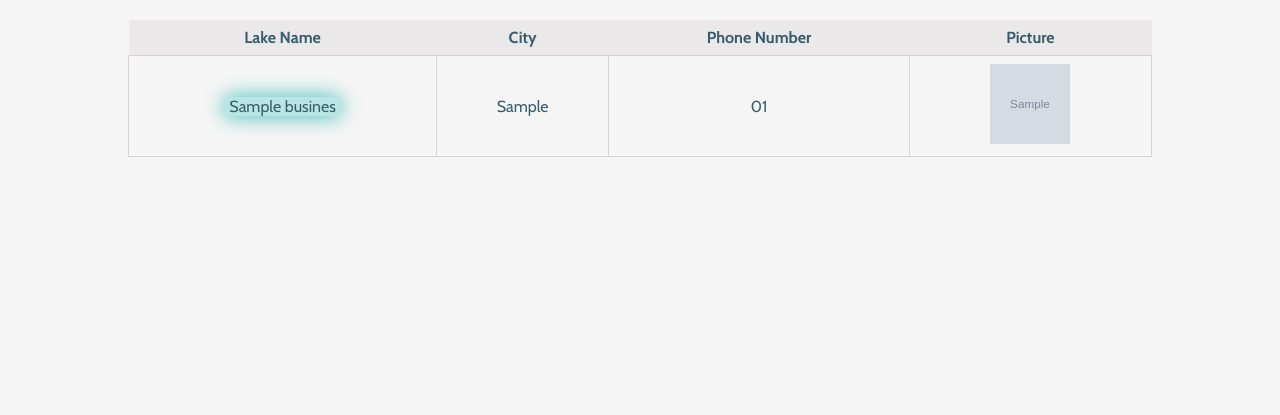
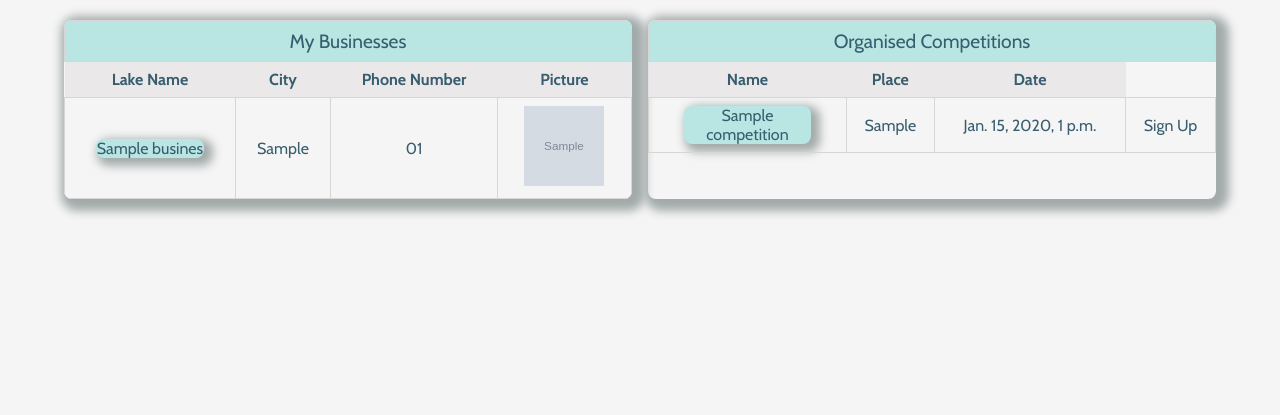
Before and after one commit to A-Dinkov/FishingPortal, a Django app: page /business/private/ in a window 1280 px wide. Shown: the part 90-505 px from the top of the page. Run offline with Django 5.2, Linux system fonts and the light colour scheme; the first user in the database is signed in; tables that the repository leaves empty hold one stand-in row (Sample ...); some libraries are stand-ins or nearby versions.

Commit message:
Working on competition model and fixing some additional stuff on the business model

```diff
--- a/FishingPortal/business/urls.py
+++ b/FishingPortal/business/urls.py
@@ -1,10 +1,11 @@
 from django.urls import path
 
-from .views import DeleteBusinessView, BusinessCreateView, BusinessDetailView, BusinessOwnerView
+from .views import DeleteBusinessView, BusinessCreateView, BusinessDetailView, BusinessOwnerView, EditBusinessView
 
 urlpatterns = [
     path('create/', BusinessCreateView.as_view(), name='create_business'),
     path('details/<str:slug>', BusinessDetailView.as_view(), name='business_details'),
     path('delete/<str:slug>', DeleteBusinessView.as_view(), name='delete_business'),
-    path('private/', BusinessOwnerView.as_view(), name='private_page')
+    path('private/', BusinessOwnerView.as_view(), name='private_page'),
+    path('edit/<str:slug>', EditBusinessView.as_view(), name='edit_business')
 ]
--- a/FishingPortal/business/views.py
+++ b/FishingPortal/business/views.py
@@ -1,10 +1,10 @@
 from django.contrib import messages
 from django.contrib.auth import get_user_model
-from django.shortcuts import get_object_or_404
+from django.shortcuts import get_object_or_404, get_list_or_404, render, redirect
 from django.contrib.auth.models import Group
 from django.urls import reverse_lazy
 from django.views import generic as views
-from FishingPortal.business.forms import BusinessCreationForm
+from FishingPortal.business.forms import BusinessCreationForm, BusinessEditForm
 from django.contrib.auth.mixins import LoginRequiredMixin
 from django.views.generic.edit import CreateView
 from .models import Business
@@ -35,6 +35,31 @@ class BusinessDetailView(LoginRequiredMixin, views.DetailView):
 class BusinessOwnerView(LoginRequiredMixin, views.ListView):
     template_name = 'business/private.html'
     model = Business
+
+    def get_queryset(self):
+        # This ensures that only the businesses owned by the user are fetched.
+        return get_list_or_404(Business, owner=self.request.user)
+
+    def get_context_data(self, **kwargs):
+        context = super().get_context_data(**kwargs)
+
+        # Get the list of businesses owned by the user.
+        user_businesses = self.get_queryset()
+
+        # Fetch related competitions for those businesses.
+        # This step is optional and depends on how you want to structure your data in the template.
+        # This creates a dictionary where the key is a business and the value is a list of its competitions.
+        business_competitions = {business: business.competitions.all() for business in user_businesses}
+
+        context['business_competitions'] = business_competitions
+        return context
+
+
+class EditBusinessView(LoginRequiredMixin, views.UpdateView):
+    model = Business
+    form_class = BusinessEditForm
+    template_name = 'business/edit.html'
+    success_url = reverse_lazy('private_page')
 
 
 class DeleteBusinessView(LoginRequiredMixin, views.DeleteView):
--- a/FishingPortal/competition/models.py
+++ b/FishingPortal/competition/models.py
@@ -1,6 +1,7 @@
 from django.contrib.auth import get_user_model
 from django.db import models
 from django.template.defaultfilters import slugify
+from django.urls import reverse
 from django.utils import timezone
 from django.core.validators import MaxLengthValidator, MinLengthValidator
 from FishingPortal.business.models import Business
@@ -70,5 +71,8 @@ class Competition(models.Model):
             self.slug = slugify(f'{self.pk}-{name}')
         return super().save(*args, **kwargs)
 
+    def get_absolute_url(self):
+        return reverse('competition_detail', kwargs={'slug': self.slug})
+
     def __str__(self):
         return self.name
--- a/FishingPortal/competition/urls.py
+++ b/FishingPortal/competition/urls.py
@@ -1,6 +1,11 @@
 from django.urls import path
-from FishingPortal.competition.views import CompetitionCreateView
+from FishingPortal.competition.views import CompetitionCreateView, CompetitionDetailsView, CompetitionEditView, \
+    CompetitionDeleteView, signup_for_competition
 
 urlpatterns = [
-    path('create/', CompetitionCreateView.as_view(), name='create_competition')
+    path('create/', CompetitionCreateView.as_view(), name='create_competition'),
+    path('details/<str:slug>/', CompetitionDetailsView.as_view(), name='competition_details'),
+    path('edit/<str:slug/>', CompetitionEditView.as_view(), name='edit_competition'),
+    path('delete/<str:slug/>', CompetitionDeleteView.as_view(), name='delete_competition'),
+    path('sign_up/<str:slug>/', signup_for_competition, name='signup_competition')
 ]
--- a/static/css/my_main.css
+++ b/static/css/my_main.css
@@ -364,20 +385,17 @@ a.owner-private-page {
     color: #375d6f;
 }
 
-#business-list-page {
-    align-self: center;
-    width: 80%;
-}
 
-div.delete-edit-business-wrapper {
+div.delete-edit-business-wrapper,
+div.delete-edit-competition-wrapper {
     display: flex;
     flex-direction: row;
     justify-content: space-evenly;
-    /*row-gap: 0.5rem;*/
-    /*margin-left: 1rem;*/
+
 }
 
-div.delete-edit-business-wrapper a {
+div.delete-edit-business-wrapper a,
+div.delete-edit-competition-wrapper a{
     display: flex;
     align-items: center;
     justify-content: center;
@@ -386,26 +404,46 @@ div.delete-edit-business-wrapper a {
     text-decoration: none;
 }
 
-.btn.edit-business {
+.btn.edit-business,
+.btn.edit-competition {
     background-color: #375d6f;;
 }
 
-.btn.edit-business:hover {
+.btn.edit-business:hover,
+.btn.edit-competition:hover{
     box-shadow: 0 0 25px #375d6f;
 }
 
-.btn.delete-business {
+.btn.delete-business,
+.btn.delete-competition {
     background-color: #d40c33;;
 }
 
-.btn.delete-business:hover {
+.btn.delete-business:hover,
+.btn.delete-competition:hover {
     box-shadow: 0 0 25px #d40c33;
 }
 
 .img-lake-details {
-    width: 50%;
-    height: 50%;
+    width: 40%;
+    height: 40%;
     align-self: center;
     border-radius: 8px;
 
 }
+
+#business-list-page {
+    display: flex;
+    align-self: center;
+    justify-content: space-between;
+    width: 90%;
+    column-gap: 1rem;
+}
+
+div.business-show-inner-container {
+    display: flex;
+    flex-direction: column;
+    row-gap: 0.5rem;
+    width: 90%;
+    align-self: center;
+}
--- a/static/css/tables.css
+++ b/static/css/tables.css
@@ -1,6 +1,16 @@
 table {
     width: 100%;
+    max-height: 100%;
     border-collapse: collapse;
+    border-radius: 8px;
+
+}
+
+caption {
+    padding: 0.5rem;
+    font-size: 1.2rem;
+    border: 1px solid #dad5d5;
+    background-color: #b9e5e2;
 }
 
 th {
@@ -15,7 +25,6 @@ td {
     border: 1px solid #dad5d5;;
     padding: 8px;
     text-align: center;
-
 }
 
 td a {
@@ -33,16 +42,26 @@ tr:hover {
 }
 
 
-div #lake-name-container {
+div #lake-name-container,
+div #competition-name-container {
     display: flex;
     align-items: center;
     justify-content: center;
     margin: auto;
     background-color: #b9e5e2;
-    box-shadow: 0 0 20px 1px #4ac2ba;
+    box-shadow: 5px 4px 10px 4px #a3aaaa;
     border-radius: 8px;
-    width: 40%;
+    min-width: 65%;
+    width: 70%;
 }
-div #lake-name-container:hover {
-    box-shadow: 0 0 18px 4px;
+div #lake-name-container:hover,
+div #competition-name-container:hover{
+    box-shadow: 0 0 16px 3px #0c8380;
 }
+
+div.table-wrapper {
+    width: 100%;
+    box-shadow: 5px 4px 10px 8px #a3aaaa;
+    border-radius: 8px;
+    overflow: hidden;
+}
--- a/templates/business/delete.html
+++ b/templates/business/delete.html
@@ -6,7 +6,7 @@
         <p>Are you sure you want to delete the business "{{ business.lake_name }}"?</p>
         <form method="post" action="{% url 'delete_business' business.slug %}">
             {% csrf_token %}
-            <input class="btn" type="submit" value="Delete">
+            <input class="btn delete-business-input" type="submit" value="Delete">
         </form>
     </div>
 {% endblock %}
--- a/templates/business/details.html
+++ b/templates/business/details.html
@@ -4,6 +4,7 @@
     <div id="business-show-container">
         <h2>Details</h2>
         <img class="img-lake-details" src="{{ business.business_images.url }}" alt="">
+        <div class="business-show-inner-container">
             <p>Lake Name:<span>{{ business.lake_name }}</span></p>
             <p>City:<span>{{ business.city }}</span></p>
             <p>Position:<span>{{ business.coordinates }}</span></p>
@@ -11,9 +12,10 @@
             <p>Location:<span>{{ business.location }}</span></p>
             <p>Description:<span>{{ business.description }}</span></p>
             <p>Owner Name:<span>{{ user_profile.first_name }} {{ user_profile.last_name }}</span> </p>
+        </div>
         {% if business.owner.pk == request.user.pk %}
             <div class="delete-edit-business-wrapper">
-                <a class="btn edit-business" href="#">Edit</a>
+                <a class="btn edit-business" href="{% url 'edit_business' business.slug %}">Edit</a>
                 <a class="btn delete-business" href="{% url 'delete_business' business.slug %}">Delete</a>
             </div>
         {% endif %}
--- a/templates/business/private.html
+++ b/templates/business/private.html
@@ -3,7 +3,9 @@
 {% block content %}
 
         <div id="business-list-page">
-            <table>
+            <div class="table-wrapper">
+                <table>
+                <caption>My Businesses</caption>
                 <thead>
                     <tr>
                         <th>Lake Name</th>
@@ -28,6 +30,40 @@
                 {% endfor %}
                 </tbody>
             </table>
+            </div>
+            <div class="table-wrapper">
+                <table>
+                <caption>Organised Competitions </caption>
+                <thead>
+                    <tr>
+                        <th>Name</th>
+                        <th>Place</th>
+                        <th>Date</th>
+                    </tr>
+                </thead>
+                <tbody>
+                    {% for business, competitions in business_competitions.items %}
+                         {% for competition in competitions %}
+                            <tr>
+                                <td id="competition-name-box">
+                                    <div id="competition-name-container">
+                                        <a href="{% url 'competition_details' competition.slug %}">{{ competition.name }}</a>
+                                    </div>
+                                </td>
+                                <td>{{ competition.place }}</td>
+                                <td>{{ competition.date }}</td>
+                                <td>
+                                    <div id="signup-link">
+                                        <a href="">Sign Up</a>
+                                    </div>
+                                </td>
+                            </tr>
+                        {% endfor %}
+                    {% endfor %}
+                </tbody>
+            </table>
+            </div>
+
         </div>
 
 
```
Also changed, not shown: other parts of static/css/my_main.css (+32 -11 lines), FishingPortal/business/forms.py (+26 -0 lines), FishingPortal/competition/forms.py (+6 -2 lines), FishingPortal/competition/views.py (+51 -5 lines), static/css/my_forms.css (+73 -3 lines), templates/auth_app/profile.html (+6 -4 lines), templates/business/edit.html (added, +40 -0 lines), templates/competition/delete.html (added, +12 -0 lines), templates/competition/details.html (added, +21 -0 lines), templates/competition/edit.html (added, +15 -0 lines), media/business_images/riahovski_livadi.jpg (deleted). Lines whose indentation alone changed are shown as unchanged.
